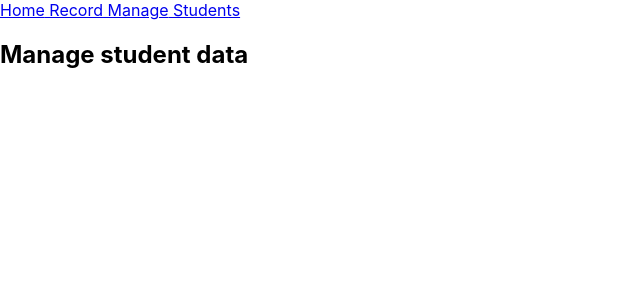
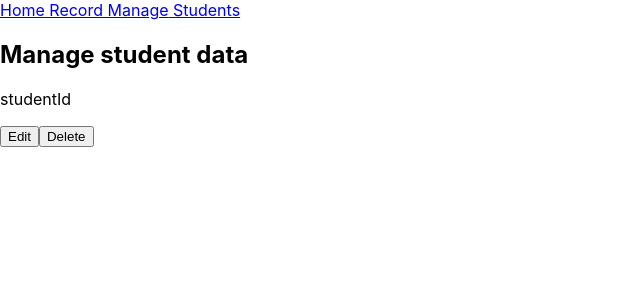
Before and after one commit to Ntshangase/register-frontend, a React (Create React App) app: page /Manage in a window 1280 px wide. Shown: the top 300 px of the page, without its empty margins (0-640 px from the left). Built offline with nearby package versions, Linux system fonts and the light colour scheme.

Commit message:
manage ui

```diff
--- a/src/View/Manage.js
+++ b/src/View/Manage.js
@@ -7,6 +7,12 @@ function Manage() {
 		<div>
 			<Navbar/>
 			<h2>Manage student data</h2>
+
+			<div>
+				<p>studentId</p>
+				<button>Edit</button>
+				<button>Delete</button>
+			</div>
 		</div>
 	);
 }
```
